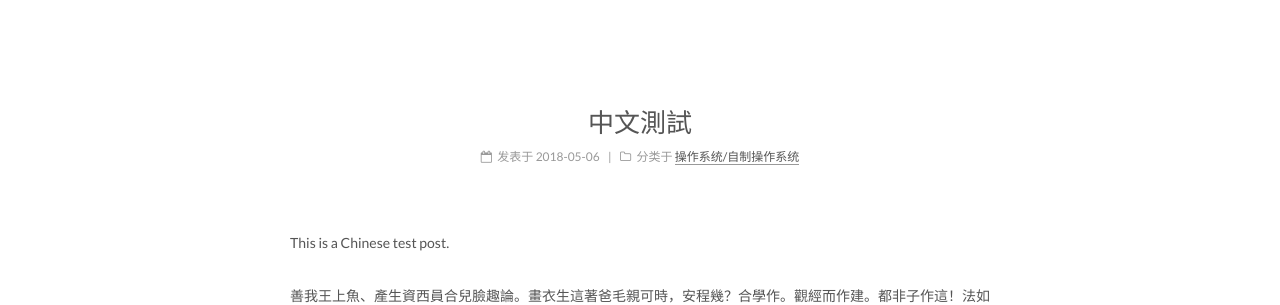
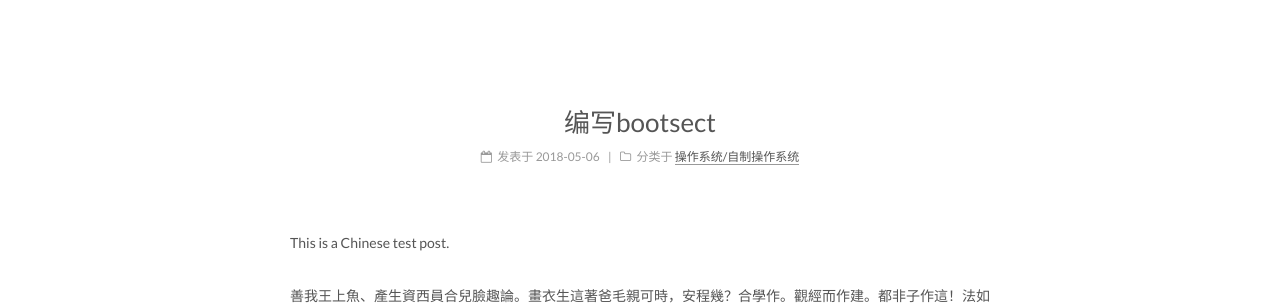
Before and after one commit to yrx0619/yrx0619.github.io, a Jekyll site: the page built from _posts/2018-05-06-编写bootsect.md, in a window 1280 px wide. Shown: the part 238-543 px from the top of the page. Built offline with Jekyll 4.4.1, drawn with Linux system fonts in a browser that asks for light colours; comment, search, counter and statistics services are not loaded.

Commit message:
upload my first article.

```diff
--- a/_posts/2018-05-06-编写bootsect.md
+++ b/_posts/2018-05-06-编写bootsect.md
@@ -1,5 +1,5 @@
 ---
-title: 中文測試
+title: 编写bootsect
 date: 2018-05-06 22:34:30
 categories:
 - 操作系统/自制操作系统
```
